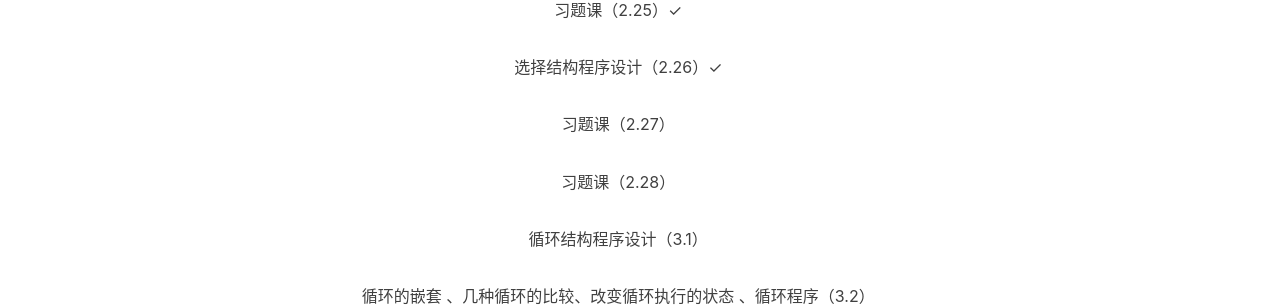
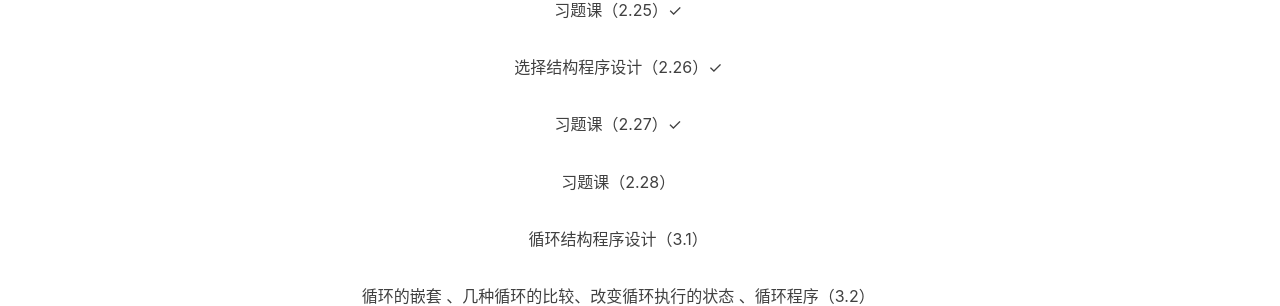
Before and after one commit to YS-yorigamishion/YS-yorigamishion.github.io, a Jekyll site: the page built from _posts/2022-2-21-C语言学习时间表.md, in a window 1280 px wide. Shown: the part 747-1053 px from the top of the page. Built offline with Jekyll 4.4.1, drawn with Linux system fonts in a browser that asks for light colours; nearby versions of some CDN libraries; comment, search, counter and statistics services are not loaded.

Commit message:
Update 2022-2-21-C语言学习时间表.md

```diff
--- a/_posts/2022-2-21-C语言学习时间表.md
+++ b/_posts/2022-2-21-C语言学习时间表.md
@@ -20,7 +20,7 @@ tags:
 
 <p align="center">选择结构程序设计（2.26）✓</p>
 
-<p align="center">习题课（2.27）</p>
+<p align="center">习题课（2.27）✓</p>
 
 <p align="center">习题课（2.28）</p>
 
```
